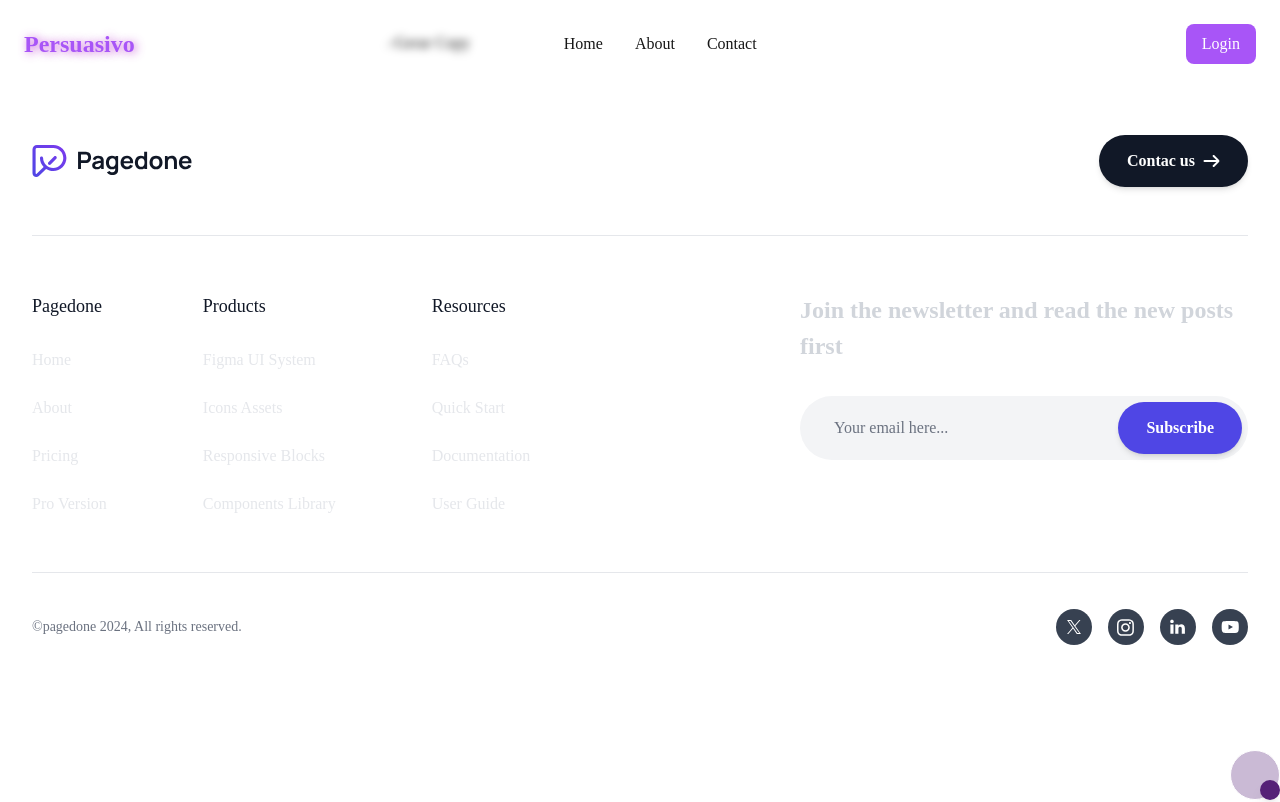
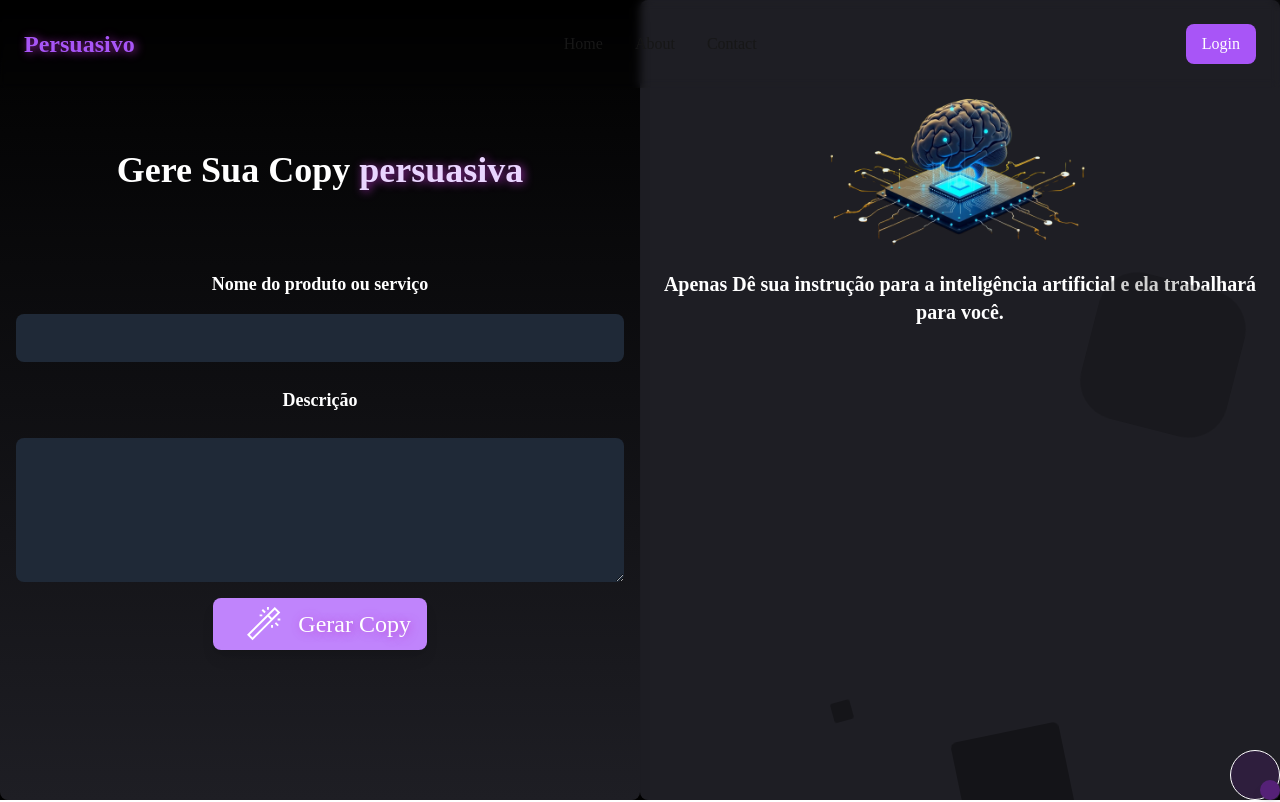
Before and after one commit to KaioGroot/saas-projeto-generatecopywithai, a Next.js app: page /persuasivo in a window 1280 px wide. Shown: the top 802 px of the page. Built offline with nearby package versions, Linux system fonts and the light colour scheme; a web font is replaced by a local one.

Commit message:
Update page.js

```diff
--- a/src/app/persuasivo/page.js
+++ b/src/app/persuasivo/page.js
@@ -1,55 +1,113 @@
-'use client'; // Garante que o código só roda no cliente
-
-export const dynamic = 'force-dynamic';
-
+'use client';
 
 import React, { useState, useEffect } from 'react';
 import Gerarprompt from '@/action/gerarprompt';
+import { Composition } from 'remotion';
+import { Player } from '@remotion/player';
+import { AbsoluteFill, Sequence } from 'remotion';
+import { motion } from 'framer-motion';
 
 export default function Persuasivo() {
-    const [titulo, setTitulo] = useState('');
-    const [descricao, setDescricao] = useState('');
-    const [recebido, setRecebido] = useState('');
-    const [responseia, setResponseIa] = useState(null);
-    const [response, setResponse] = useState('');
-
-    // Garante que o código só rode no cliente antes de acessar document ou localStorage
+    const [titulo, setTitulo] = useState();
+    const [recebido, setRecebido] = useState();
+    const [responseia, setResponseIa] = useState([]);
+    const [response, setResponse] = useState([]);
+    const [descricao, setDescricao] = useState();
+    const gerado = document.querySelectorAll('#geradin');
+    //código para adicionar dados do recebido no localStorage
     useEffect(() => {
-        if (typeof window !== 'undefined') {
-            const gerado = document.querySelector('#gerado');
-            if (gerado) {
-                setResponse(gerado.textContent);
-            }
-        }
-    }, [responseia]);
-
-    useEffect(() => {
-        if (typeof window !== 'undefined' && response.length > 0) {
-            localStorage.setItem('response', response);
+        if (response.length > 0) {
+            localStorage.setItem('response', [response]);
         }
     }, [response]);
-
     const gerar = (e) => {
         e.preventDefault();
         setRecebido(titulo);
-        setResponseIa(<Gerarprompt prompt={titulo} descricao={descricao} />);
+        let response = <Gerarprompt prompt={titulo} descricao={descricao} />;
+        setResponseIa(response);
     };
 
     return (
         <div id="area">
-            <form onSubmit={gerar}>
-                <input type="text" onChange={(e) => setTitulo(e.target.value)} />
-                <textarea onChange={(e) => setDescricao(e.target.value)} />
-                <button type="submit">Gerar Copy</button>
-            </form>
-
-            <div>
-                {recebido && (
-                    <p id="gerado">
-                        {responseia}
-                    </p>
-                )}
+            <div className="flex bg-black justify-center items-center text-center min-h-screen">
+                <div className="flex flex-col sm:flex-row overflow-auto justify-center items-center w-full min-h-screen">
+                    <form
+                        onSubmit={gerar}
+                        className="flex flex-col justify-center items-center z-20 w-full sm:w-1/2 p-4 min-h-screen bg-gradient-to-b from-black to-[#1e1e24] rounded-lg shadow-lg"
+                    >
+                        <h1 className="text-4xl font-bold text-white mb-20">
+                            Gere Sua Copy <strong className="neon text-4xl text-purple-200">persuasiva</strong>
+                        </h1>
+                        <label htmlFor="titulo" className="text-lg font-bold text-white mb-4">
+                            Nome do produto ou serviço
+                        </label>
+                        <input
+                            onChange={(e) => setTitulo(e.target.value)}
+                            type="text"
+                            id="titulo"
+                            className="bg-gray-800 py-3 px-4 rounded-lg outline-none focus:ring-2 focus:ring-purple-400 focus:border-transparent w-full"
+                        />
+                        <br />
+                        <label
+                            id="descricao"
+                            onChange={(e) => setDescricao(e.target.value)}
+                            htmlFor="descricao"
+                            className="text-lg font-bold text-white"
+                        >
+                            Descrição
+                        </label>
+                        <br />
+                        <textarea
+                            id="descricao"
+                            className="bg-gray-800 py-3 px-4 rounded-lg outline-none focus:ring-2 focus:ring-purple-400 focus:border-transparent w-full"
+                            rows="5"
+                        ></textarea>
+                        <button
+                            type="submit"
+                            className="flex flex-row items-center justify-center px-4 py-2 text-white bg-purple-400 rounded-lg shadow-lg hover:shadow-xl neon mt-4"
+                        >
+                            <svg xmlns="http://www.w3.org/2000/svg" width="52pt" height="25pt" viewBox="0 0 512 512" fill="white" id="magic-wand">
+                                <path d="M426.875.308594l-426.875 426.875 84.816406 84.816406 426.875-426.875zm42.40625 84.816406l-85.316406 85.320312-42.410156-42.410156 85.316406-85.316406zm-426.871094 342.058594l277.941406-277.945313 42.410157 42.410157-277.945313 277.941406zm0 0M245.636719 32.113281l42.40625 42.40625-21.203125 21.207031-42.40625-42.410156zm0 0M468.285156 297.175781l-42.410156-42.410156 21.203125-21.203125 42.410156 42.410156zm0 0M306.777344 0h29.988281v43.980469h-29.988281zm0 0M470.707031 175.925781h40.984375v29.988281h-40.984375zm0 0M193.824219 113.953125h40.980469v29.988281h-40.980469zm0 0M369.75 275.964844h29.988281v40.902344h-29.988281zm0 0"></path>
+                            </svg>
+                            Gerar Copy
+                        </button>
+                    </form>
+                    <div className="flex flex-col justify-center  items-center min-h-screen w-full sm:w-1/2 p-4 bg-[#1e1e24] rounded-lg shadow-lg">
+                        <img src="/cerebro3.png" alt="Cérebro IA" className="mb-4 w-80" />
+                        <h1 className="text-xl font-bold text-white">
+                            Apenas Dê sua instrução para a inteligência artificial e ela trabalhará para você.
+                        </h1>
+                        <div className="w-full h-96 overflow-y-auto py-4 px-4 mt-4 z-50">
+                            <p id="resultado" className="text-lg font-bold text-white z-50">
+                                {recebido ? (
+                                    <p id="gerado" className="text-lg font-bold text-white">
+                                        {responseia}
+                                        {setResponse(gerado[0].textContent)};
+                                    </p>
+                                ) : null}
+                            </p>
+                        </div>
+                    </div>
+                </div>
             </div>
+            <ul className=" circles z-10">
+                <li></li>
+                <li></li>
+                <li></li>
+                <li></li>
+                <li></li>
+                <li></li>
+                <li></li>
+                <li></li>
+                <li></li>
+                <li></li>
+                <li></li>
+                <li></li>
+                <li></li>
+                <li></li>
+                <li></li>
+                <li></li>
+            </ul>
         </div>
     );
 }
```
